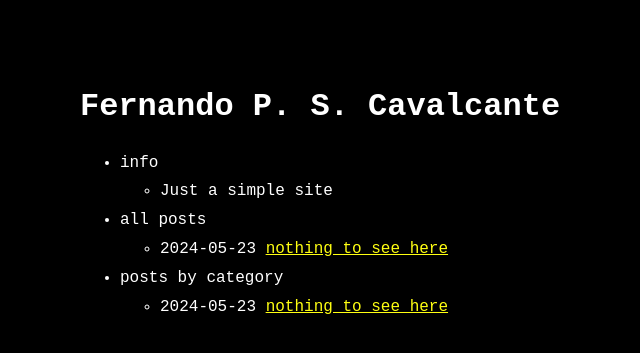
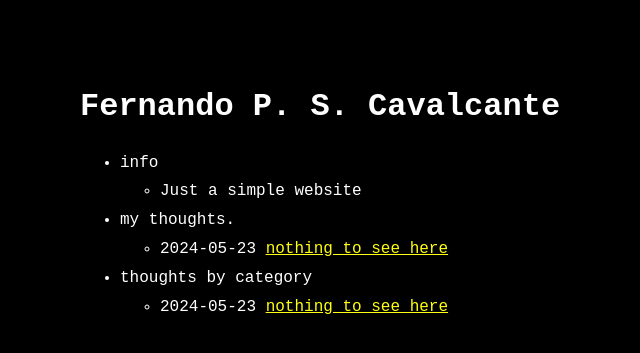
Before and after one commit to FernandoPazCavalcante/FernandoPazCavalcante.github.io, a Jekyll site: the page built from index.md, in a window 1280 px wide. Shown: the top 353 px of the page, without its empty margins (240-880 px from the left). Built offline with Jekyll 4.4.1, drawn with Linux system fonts in a browser that asks for light colours.

Commit message:
change post menu to "thoughts"

```diff
--- a/_data/menu.yaml
+++ b/_data/menu.yaml
@@ -1,16 +1,16 @@
 entries:
   - title: info
     entries:
-      - title: Just a simple site
+      - title: Just a simple website
 
-  - title: all posts
+  - title: my thoughts.
     post_list:
       limit: 5
       show_more: true
       show_more_text: See archive...
       show_more_url: archive.html
 
-  - title: posts by category
+  - title: thoughts by category
     post_list:
       category: nothing
       show_more: true
```
